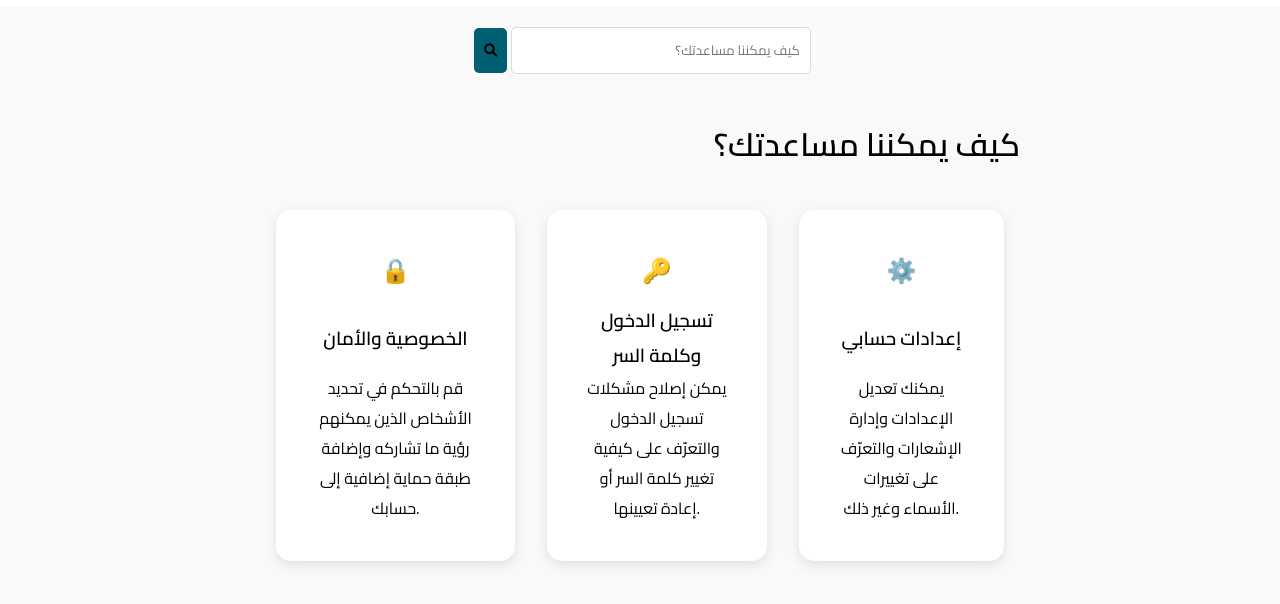
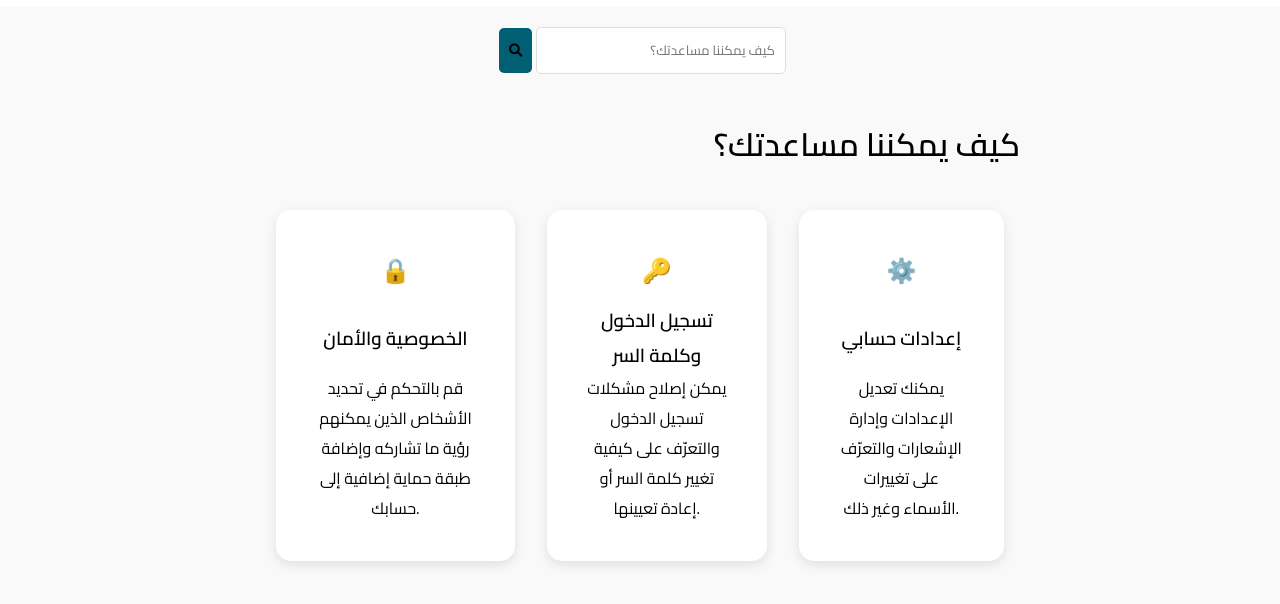
Before and after one commit to ziad880/aou, a plain HTML site: page help.html in a window 1280 px wide. Shown: the part 82-686 px from the top of the page. Drawn offline with Linux system fonts and the light colour scheme.

Commit message:
Add files via upload

```diff
--- a/styles.css
+++ b/styles.css
@@ -180,7 +180,7 @@ footer {
         .search-input {
             padding: 10px;
             text-align: right; /* لجعل النص يظهر من اليمين */
-            width: 300px;
+            width: 250px;
             border: 1px solid #ddd;
             border-radius: 5px;
         }
@@ -575,7 +575,6 @@ footer {
   border: 2px solid var(--main-color);
   box-shadow: 4px 4px var(--main-color);
 
-  /* Add this line to position the button to the right */
   float: right;
 }
 
```
Also changed, not shown: google836a769c3a8757c1.html (added, +1 -0 lines).
